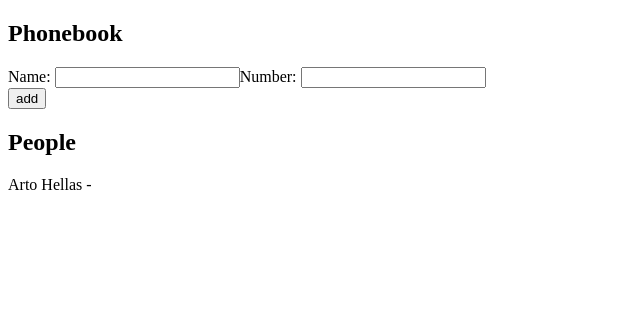
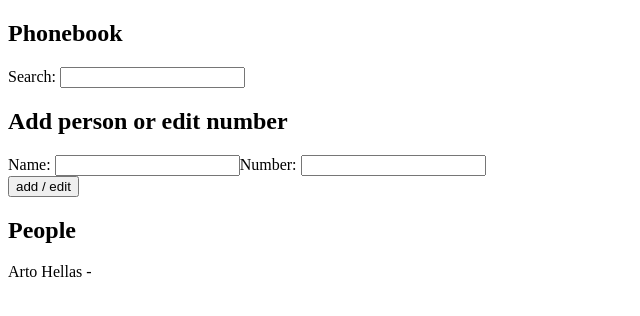
Before and after one commit to mrchrmn-ls/fullstack-open, a React (Create React App) app in the folder part2/phonebook/: page / in a window 1280 px wide. Shown: the top 316 px of the page, without its empty margins (0-640 px from the left). Built offline with nearby package versions, Linux system fonts and the light colour scheme.

Commit message:
part2b ex2.9 done

```diff
--- a/part2/phonebook/src/App.js
+++ b/part2/phonebook/src/App.js
@@ -1,6 +1,16 @@
 import React, { useState } from 'react';
 
 const Person = ({ info }) => <p>{info.name} - {info.number}</p>
+
+const People = ({ persons }) => {
+  return (
+    <>
+      {
+        persons.map(person => <Person key={person.number} info={person} />)
+      }
+    </>
+  );
+}
 
 const App = () => {
   const [ persons, setPersons ] = useState([
@@ -8,6 +18,14 @@ const App = () => {
   ]);
   const [ newName, setNewName ] = useState('');
   const [ newNumber, setNewNumber ] = useState('');
+  const [ search, setSearch ] = useState("");
+
+  const searchResult = (personArray, searchTerm) => {
+    searchTerm = searchTerm.toLowerCase();
+    return personArray.filter(person => {
+      return (person.name.toLowerCase().includes(searchTerm) || person.number.includes(searchTerm));
+    });
+  };
 
   const handleNameInput = (event) => {
     setNewName(event.target.value);
@@ -15,6 +33,10 @@ const App = () => {
 
   const handleNumberInput = (event) => {
     setNewNumber(event.target.value);
+  }
+
+  const handleSearch = (event) => {
+    setSearch(event.target.value);
   }
 
   const addPerson = (event) => {
@@ -50,19 +72,21 @@ const App = () => {
   return (
     <div>
       <h2>Phonebook</h2>
+      <div>
+        Search: <input onChange={handleSearch} value={search}/>
+      </div>
+      <h2>Add person or edit number</h2>
       <form onSubmit={addPerson}>
         <div>
           Name: <input onChange={handleNameInput} value={newName}/>
           Number: <input onChange={handleNumberInput} value={newNumber}/>
         </div>
         <div>
-          <button type="submit">add</button>
+          <button type="submit">add / edit</button>
         </div>
       </form>
       <h2>People</h2>
-      {
-        persons.map(person => <Person key={person.number} info={person} />)
-      }
+      <People persons={searchResult(persons, search)} />
     </div>
   );
 };
```
